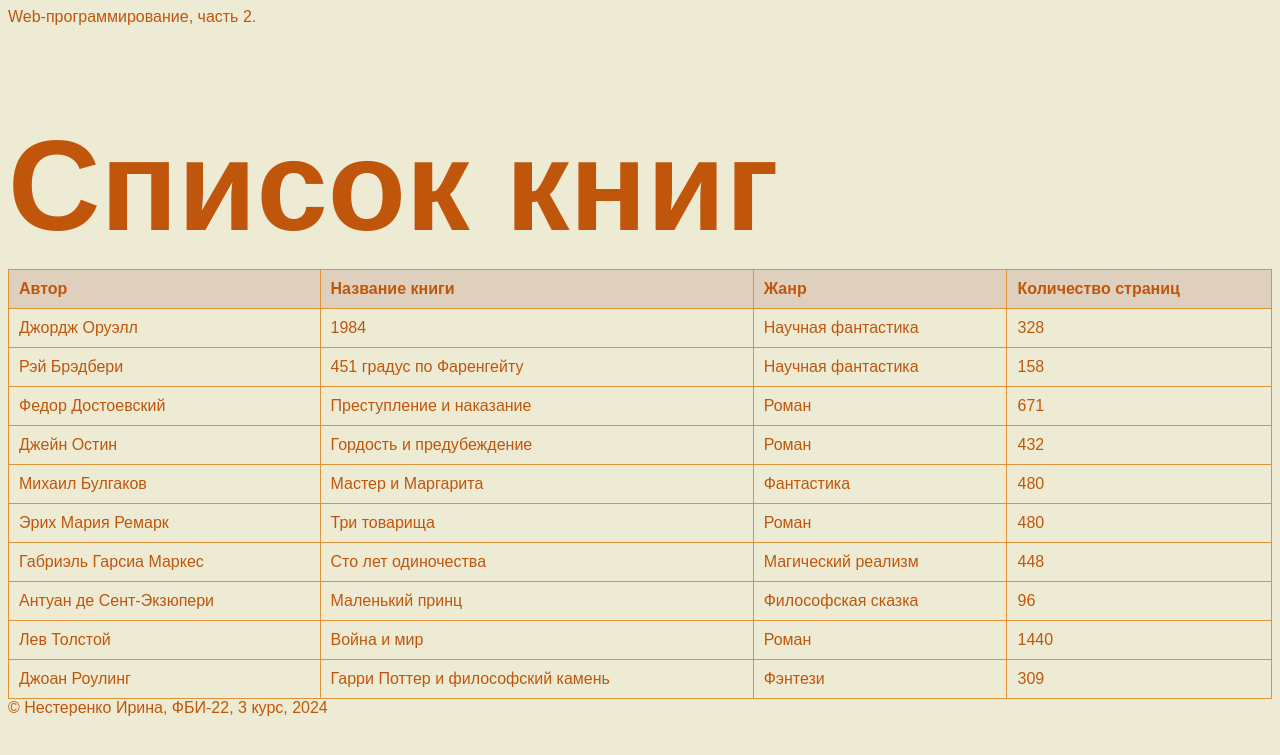
After one commit to nstrnkrn/web-programming-labs-2, a Flask app: page /lab2/books/ in a window 1280 px wide. The commit adds this page. Shown: the top 755 px of the page. Run offline with Flask 3, Linux system fonts and the light colour scheme.

Commit message:
Книги

```diff
--- a/app.py
+++ b/app.py
@@ -305,3 +305,21 @@ def calc(a, b):
     pow_result = a ** b
     return render_template('calc.html', sum_result=sum_result, sub_result=sub_result,
                            mul_result=mul_result, div_result=div_result, pow_result=pow_result, a=a, b=b)
+
+
+books = [
+    {"author": "Джордж Оруэлл", "title": "1984", "genre": "Научная фантастика", "pages": 328},
+    {"author": "Рэй Брэдбери", "title": "451 градус по Фаренгейту", "genre": "Научная фантастика", "pages": 158},
+    {"author": "Федор Достоевский", "title": "Преступление и наказание", "genre": "Роман", "pages": 671},
+    {"author": "Джейн Остин", "title": "Гордость и предубеждение", "genre": "Роман", "pages": 432},
+    {"author": "Михаил Булгаков", "title": "Мастер и Маргарита", "genre": "Фантастика", "pages": 480},
+    {"author": "Эрих Мария Ремарк", "title": "Три товарища", "genre": "Роман", "pages": 480},
+    {"author": "Габриэль Гарсиа Маркес", "title": "Сто лет одиночества", "genre": "Магический реализм", "pages": 448},
+    {"author": "Антуан де Сент-Экзюпери", "title": "Маленький принц", "genre": "Философская сказка", "pages": 96},
+    {"author": "Лев Толстой", "title": "Война и мир", "genre": "Роман", "pages": 1440},
+    {"author": "Джоан Роулинг", "title": "Гарри Поттер и философский камень", "genre": "Фэнтези", "pages": 309}
+]
+
+@app.route('/lab2/books/')
+def books_list():
+    return render_template('books.html', books=books)
--- a/static/main.css
+++ b/static/main.css
@@ -2,7 +2,7 @@ body {
     background-color: #eeebd5; /* Цвет фона */
     color: #c0560b; /* Цвет текста */
     font-family: Arial, sans-serif;
-    text-align: center;
+    text-align: left;
 }
 
 h1 {
@@ -20,3 +20,15 @@ img {
     border-radius: 10px; /* Скругление углов */
     margin-bottom: 20px;
 }
+
+table {
+    width: 100%;
+    border-collapse: collapse;
+}
+th, td {
+    padding: 10px; /* Увеличивает отступы внутри ячеек */
+    border: 1px solid #e09336; /* Добавляет границы для ячеек */
+}
+th {
+    background-color: #dfd0be; /* Добавляет фон для заголовков */
+}
--- /dev/null
+++ b/templates/books.html
@@ -0,0 +1,39 @@
+<!DOCTYPE html>
+<html lang="en">
+<head>
+    <meta charset="UTF-8">
+    <meta name="viewport" content="width=device-width, initial-scale=1.0">
+    <title>Нестеренко Ирина. {% block lab %} {% endblock %}</title>
+    <link rel="stylesheet" href="{{url_for('static', filename='main.css')}}">
+
+</head>
+<body>
+    <header>
+        Web-программирование, часть 2. {{ self.lab() }}
+    </header>
+
+    <main>
+        <h1>Список книг</h1>
+        <table>
+            <tr>
+                <th>Автор</th>
+                <th>Название книги</th>
+                <th>Жанр</th>
+                <th>Количество страниц</th>
+            </tr>
+            {% for book in books %}
+            <tr>
+                <td>{{ book.author }}</td>
+                <td>{{ book.title }}</td>
+                <td>{{ book.genre }}</td>
+                <td>{{ book.pages }}</td>
+            </tr>
+            {% endfor %}
+        </table>
+    </main>
+
+    <footer>
+        &copy; Нестеренко Ирина, ФБИ-22, 3 курс, 2024
+    </footer>
+</body>
+</html>
```
